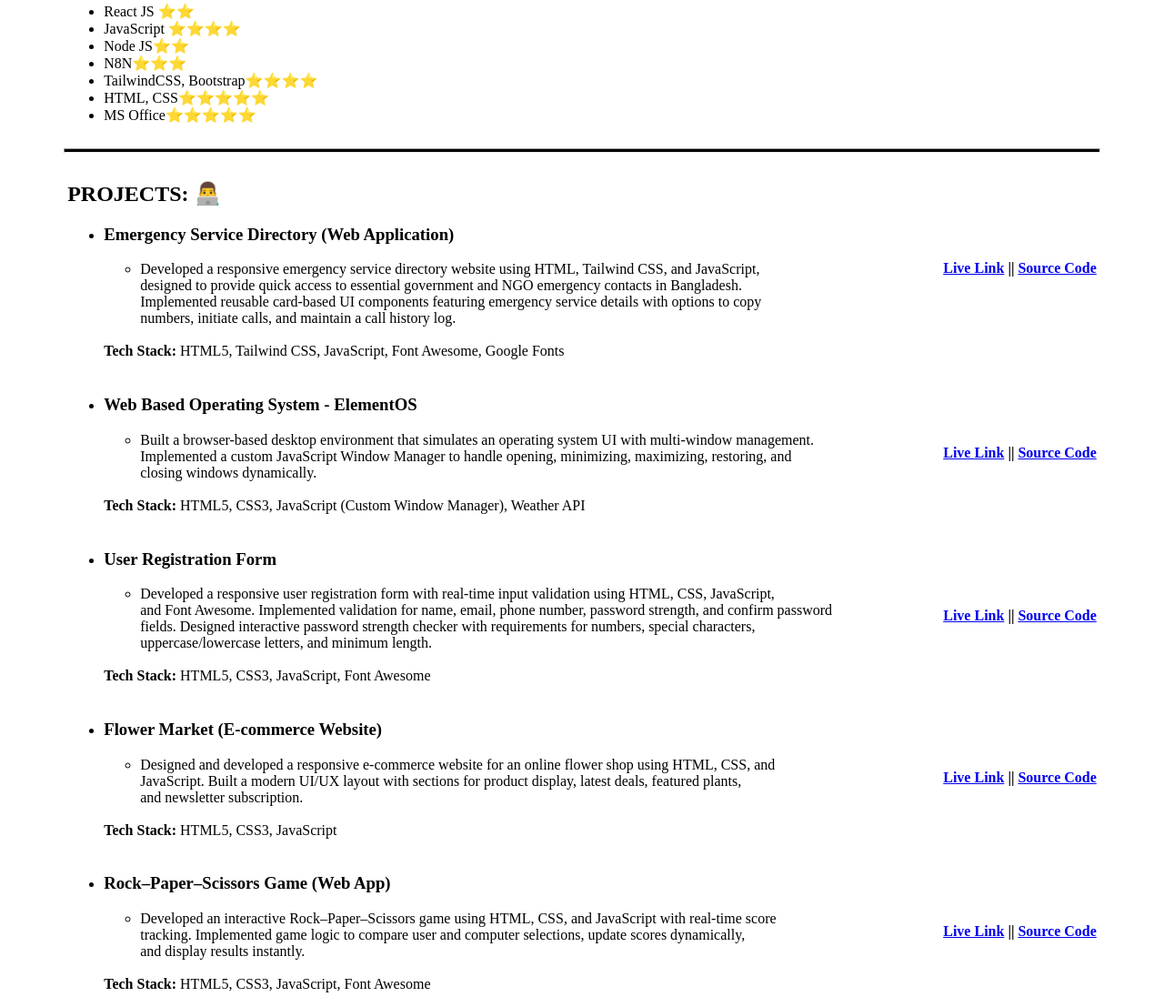
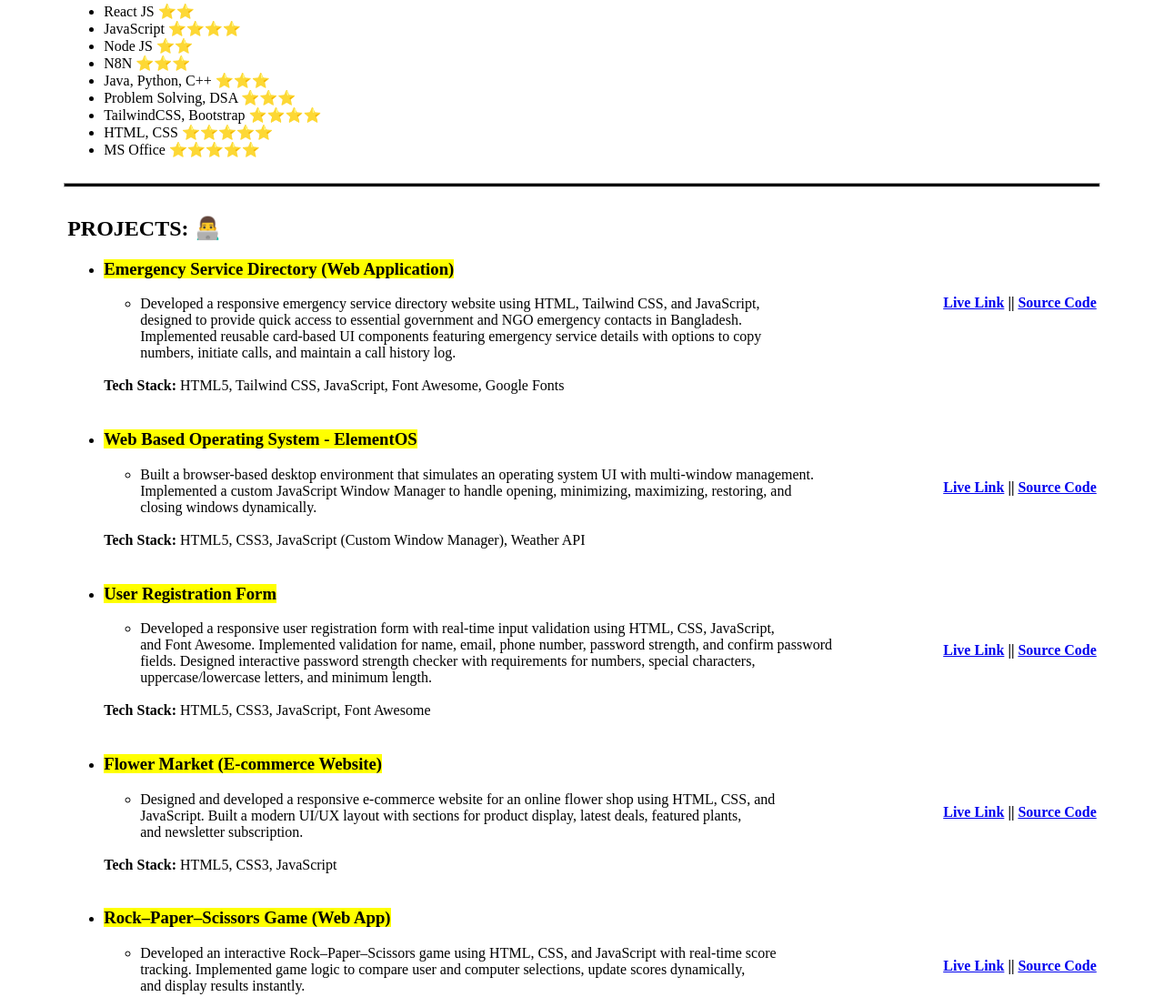
Before and after one commit to whahidul12/TapaScript-JS, a plain HTML site: page index.html in a window 1280 px wide. Shown: the part 420-1516 px from the top of the page at 91% size. Drawn offline with Linux system fonts and the light colour scheme.

Commit message:
add skills

```diff
--- a/index.html
+++ b/index.html
@@ -12,7 +12,7 @@
       <td>
         <table>
           <tr>
-            <h1>Whahidul Islam</h1>
+            <h1><mark>Whahidul Islam</mark></h1>
           </tr>
           <tr>
             <h4>Junior Front End Developer</h4>
@@ -56,11 +56,13 @@
         <ul>
           <li>React JS ⭐⭐</li>
           <li>JavaScript ⭐⭐⭐⭐</li>
-          <li>Node JS⭐⭐</li>
-          <li>N8N⭐⭐⭐</li>
-          <li>TailwindCSS, Bootstrap⭐⭐⭐⭐</li>
-          <li>HTML, CSS⭐⭐⭐⭐⭐</li>
-          <li>MS Office⭐⭐⭐⭐⭐</li>
+          <li>Node JS ⭐⭐</li>
+          <li>N8N ⭐⭐⭐</li>
+          <li>Java, Python, C++ ⭐⭐⭐</li>
+          <li>Problem Solving, DSA ⭐⭐⭐</li>
+          <li>TailwindCSS, Bootstrap ⭐⭐⭐⭐</li>
+          <li>HTML, CSS ⭐⭐⭐⭐⭐</li>
+          <li>MS Office ⭐⭐⭐⭐⭐</li>
         </ul>
       </td>
     </tr>
@@ -74,7 +76,7 @@
         <h2>PROJECTS: 👨‍💻</h2>
         <ul>
           <li>
-            <h3>Emergency Service Directory (Web Application)</h3>
+            <h3><mark>Emergency Service Directory (Web Application)</mark></h3>
           </li>
           <ul>
             <li>Developed a responsive emergency service directory website using HTML, Tailwind CSS, and JavaScript,
@@ -100,7 +102,7 @@
       <td>
         <ul>
           <li>
-            <h3>Web Based Operating System - ElementOS</h3>
+            <h3><mark>Web Based Operating System - ElementOS</mark></h3>
           </li>
           <ul>
             <li>Built a browser-based desktop environment that simulates an operating system UI with multi-window
@@ -123,7 +125,7 @@
       <td>
         <ul>
           <li>
-            <h3>User Registration Form</h3>
+            <h3><mark>User Registration Form</mark></h3>
           </li>
           <ul>
             <li>Developed a responsive user registration form with real-time input validation using HTML, CSS,
@@ -148,7 +150,7 @@
       <td>
         <ul>
           <li>
-            <h3>Flower Market (E-commerce Website)</h3>
+            <h3><mark>Flower Market (E-commerce Website)</mark></h3>
           </li>
           <ul>
             <li>Designed and developed a responsive e-commerce website for an online flower shop using HTML, CSS, and
@@ -171,7 +173,7 @@
       <td>
         <ul>
           <li>
-            <h3>Rock–Paper–Scissors Game (Web App)</h3>
+            <h3><mark>Rock–Paper–Scissors Game (Web App)</mark></h3>
           </li>
           <ul>
             <li>Developed an interactive Rock–Paper–Scissors game using HTML, CSS, and JavaScript with real-time score
@@ -233,10 +235,10 @@
       <td>
         <h2>LANGUAGES: 🈺</h2>
         <ul>
-          <li type="none">Bangla⭐⭐⭐⭐⭐</li>
-          <li type="none">English⭐⭐⭐⭐</li>
-          <li type="none">Hindi⭐⭐⭐⭐⭐</li>
-          <li type="none">Urdu⭐⭐⭐</li>
+          <li type="none">Bangla ⭐⭐⭐⭐⭐</li>
+          <li type="none">English ⭐⭐⭐⭐</li>
+          <li type="none">Hindi ⭐⭐⭐⭐⭐</li>
+          <li type="none">Urdu ⭐⭐⭐</li>
         </ul>
       </td>
     </tr>
```
